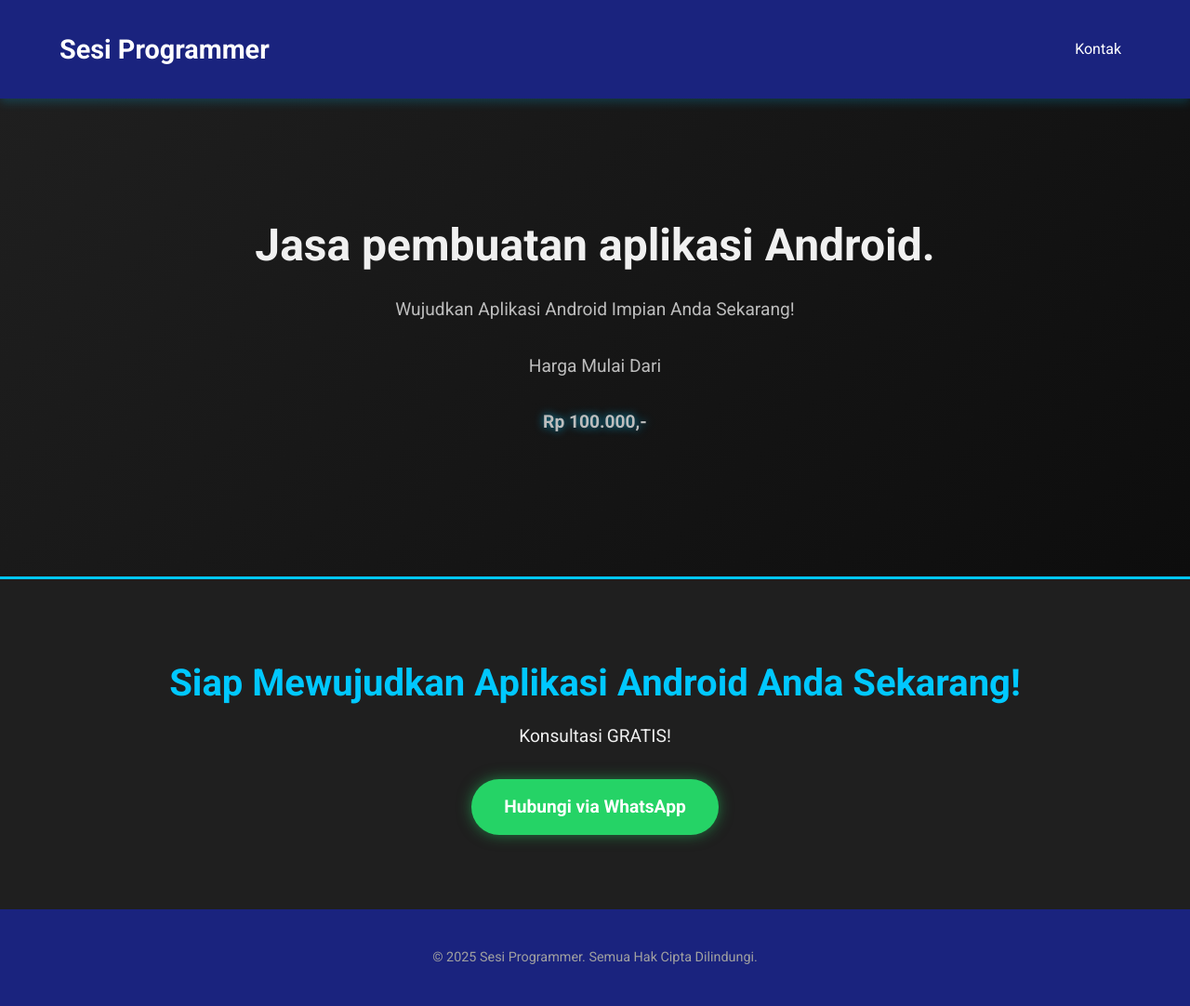
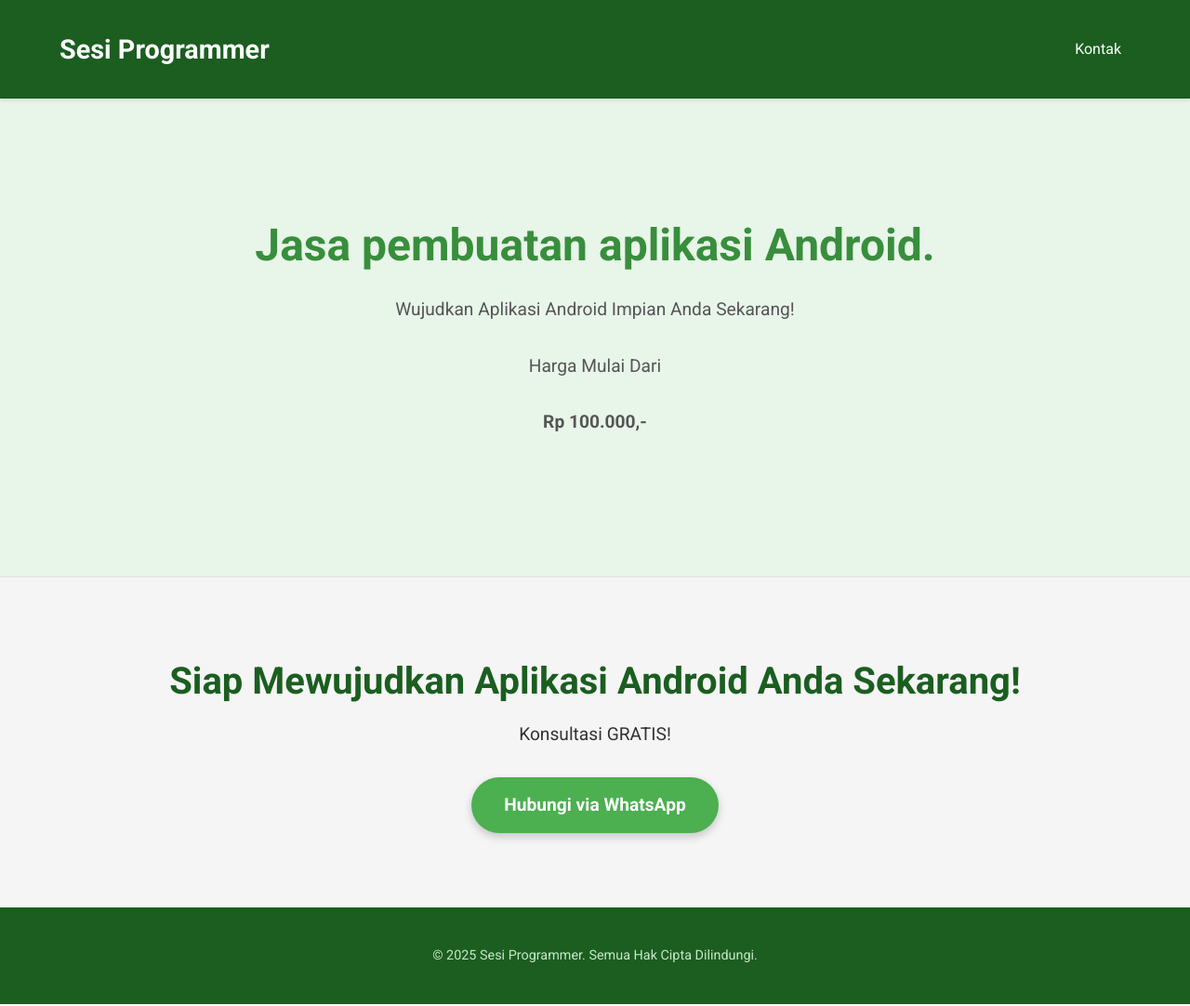
Before and after one commit to sesiprogrammer/jasa-pembuatan-aplikasi-android, a plain HTML site: page index.html in a window 1280 px wide. Shown: the whole page at 93% size. Drawn offline with Linux system fonts and the light colour scheme.

Commit message:
Update style.css

```diff
--- a/style.css
+++ b/style.css
@@ -9,9 +9,9 @@ body {
     /* Font tetap Roboto */
     font-family: 'Roboto', sans-serif;
     line-height: 1.6;
-    /* WARNA LATAR BELAKANG UTAMA: Sangat Gelap (Deep Black) */
-    background-color: #0d0d0d;
-    color: #f0f0f0; /* Warna teks terang */
+    /* WARNA LATAR BELAKANG UTAMA: Sangat Terang (Putih Bersih) */
+    background-color: #ffffff;
+    color: #333333; /* Warna teks gelap */
 }
 
 .container {
@@ -21,12 +21,12 @@ body {
     padding: 20px 0;
 }
 
-/* Header & Navigasi - Menggunakan Biru Gelap */
+/* Header & Navigasi - Menggunakan Hijau Tua */
 header {
-    background-color: #1a237e; /* Biru Tua/Gelap */
+    background-color: #1b5e20; /* Hijau Tua */
     color: white;
     padding: 10px 0;
-    box-shadow: 0 4px 10px rgba(0, 200, 255, 0.2); /* Shadow berwarna neon */
+    box-shadow: 0 2px 4px rgba(0, 0, 0, 0.1);
     position: sticky;
     top: 0;
     z-index: 1000;
@@ -53,34 +53,34 @@ nav ul li a {
     text-decoration: none;
     margin-left: 20px;
     padding: 5px 10px;
-    transition: color 0.3s;
+    transition: background-color 0.3s;
 }
 
 nav ul li a:hover {
-    color: #00c8ff; /* Biru Neon saat hover */
+    background-color: #388e3c; /* Hijau Lebih Cerah saat hover */
     border-radius: 4px;
 }
 
-/* Hero Section - Menggunakan Gradasi Abu-abu Gelap */
+/* Hero Section - Menggunakan Hijau Cerah (Accent) */
 .hero {
-    background: linear-gradient(135deg, #1f1f1f, #0d0d0d); /* Gradasi subtle */
-    color: white;
+    background-color: #e8f5e9; /* Hijau Sangat Muda */
+    color: #333333;
     padding: 100px 0;
     text-align: center;
-    border-bottom: 3px solid #00c8ff; /* Garis neon pemisah */
+    border-bottom: none;
 }
 
 .hero h2 {
     font-size: 3em;
     margin-bottom: 15px;
     font-weight: 700;
-    color: #f0f0f0;
+    color: #388e3c; /* Teks utama berwarna Hijau */
 }
 
 .hero p {
     font-size: 1.2em;
     margin-bottom: 30px;
-    color: #bdbdbd; /* Teks deskripsi lebih ringan */
+    color: #555555; /* Teks deskripsi gelap */
 }
 
 .harga-mulai {
@@ -91,25 +91,26 @@ nav ul li a:hover {
 }
 
 .harga-utama {
-    font-size: 4.5em; /* Ukuran harga lebih besar! */
+    font-size: 4.5em;
     font-weight: 900;
-    color: #00c8ff; /* BIRU NEON UTAMA! */
-    text-shadow: 0 0 10px rgba(0, 200, 255, 0.7); /* Efek glow neon */
+    color: #4caf50; /* HIJAU UTAMA! */
+    text-shadow: none;
     margin-top: 5px;
     margin-bottom: 30px;
 }
 
 /* Kontak Section - Area Panggilan Aksi */
 .kontak {
-    background-color: #1f1f1f; /* Abu-abu Gelap untuk kontras */
+    background-color: #f5f5f5; /* Abu-abu terang untuk kontras */
     padding: 60px 0;
     text-align: center;
-    color: #f0f0f0;
+    color: #333333;
+    border-top: 1px solid #e0e0e0;
 }
 
 .kontak h3 {
     font-size: 2.5em;
-    color: #00c8ff; /* Heading berwarna neon */
+    color: #1b5e20; /* Heading berwarna Hijau Tua */
     margin-bottom: 10px;
 }
 
@@ -121,7 +122,7 @@ nav ul li a:hover {
 /* Tombol WhatsApp */
 .whatsapp-button {
     display: inline-block;
-    background-color: #25d366; /* Hijau WhatsApp klasik */
+    background-color: #4caf50; /* Hijau Standar */
     color: white;
     padding: 15px 35px;
     text-decoration: none;
@@ -129,20 +130,19 @@ nav ul li a:hover {
     border-radius: 50px;
     font-size: 1.2em;
     transition: background-color 0.3s, transform 0.3s, box-shadow 0.3s;
-    /* Tambahkan sedikit shadow untuk kesan modern */
-    box-shadow: 0 0 15px rgba(37, 211, 102, 0.5);
+    box-shadow: 0 4px 10px rgba(0, 0, 0, 0.2); /* Shadow standar */
 }
 
 .whatsapp-button:hover {
-    background-color: #128c7e;
+    background-color: #388e3c; /* Hijau Lebih Gelap saat hover */
     transform: scale(1.05);
-    box-shadow: 0 0 20px rgba(37, 211, 102, 0.8); /* Glow lebih kuat saat hover */
+    box-shadow: 0 6px 15px rgba(0, 0, 0, 0.3);
 }
 
 /* Footer */
 footer {
-    background-color: #1a237e; /* Biru Gelap */
-    color: #a0a0a0;
+    background-color: #1b5e20; /* Hijau Tua */
+    color: #c8e6c9;
     padding: 20px 0;
     text-align: center;
     font-size: 0.9em;
```
